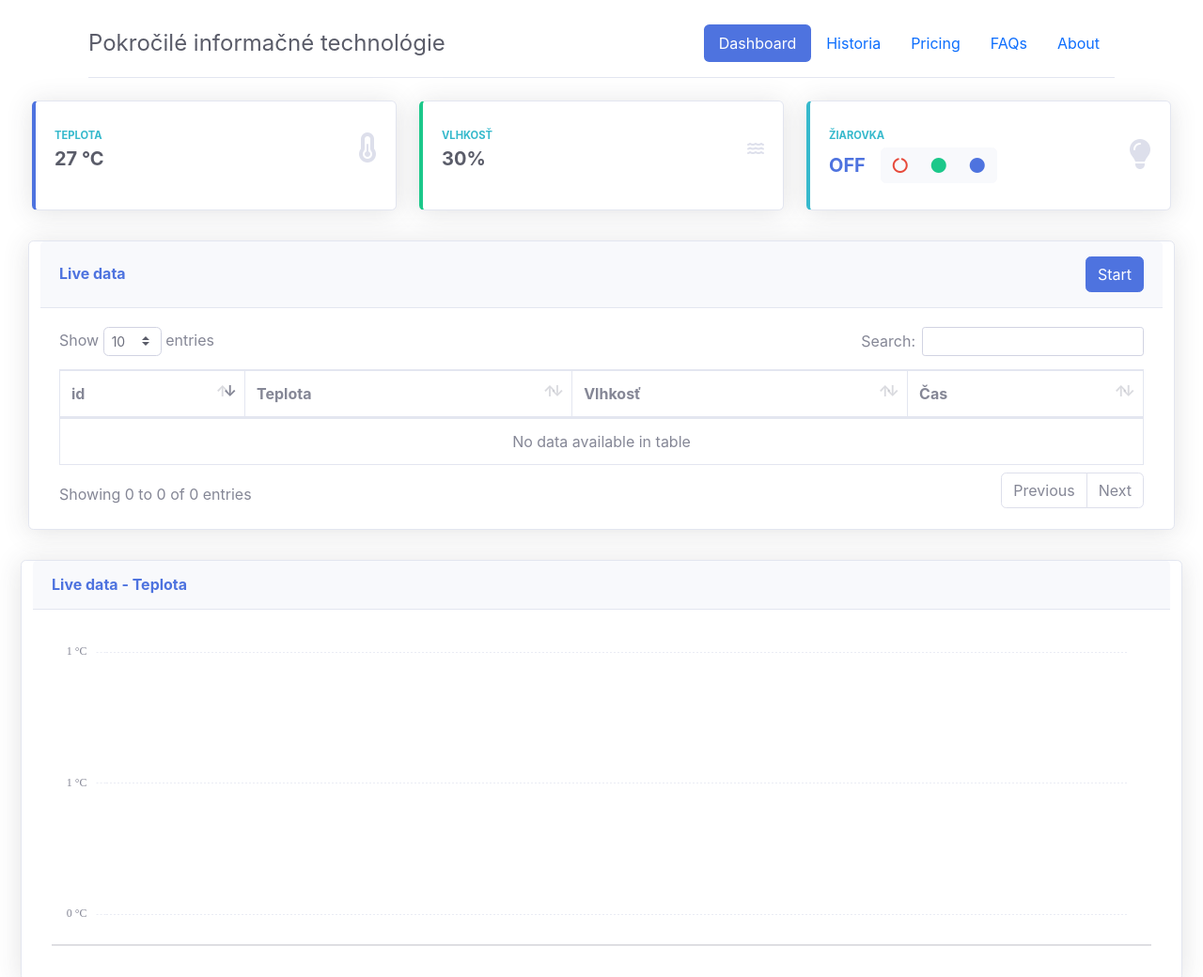
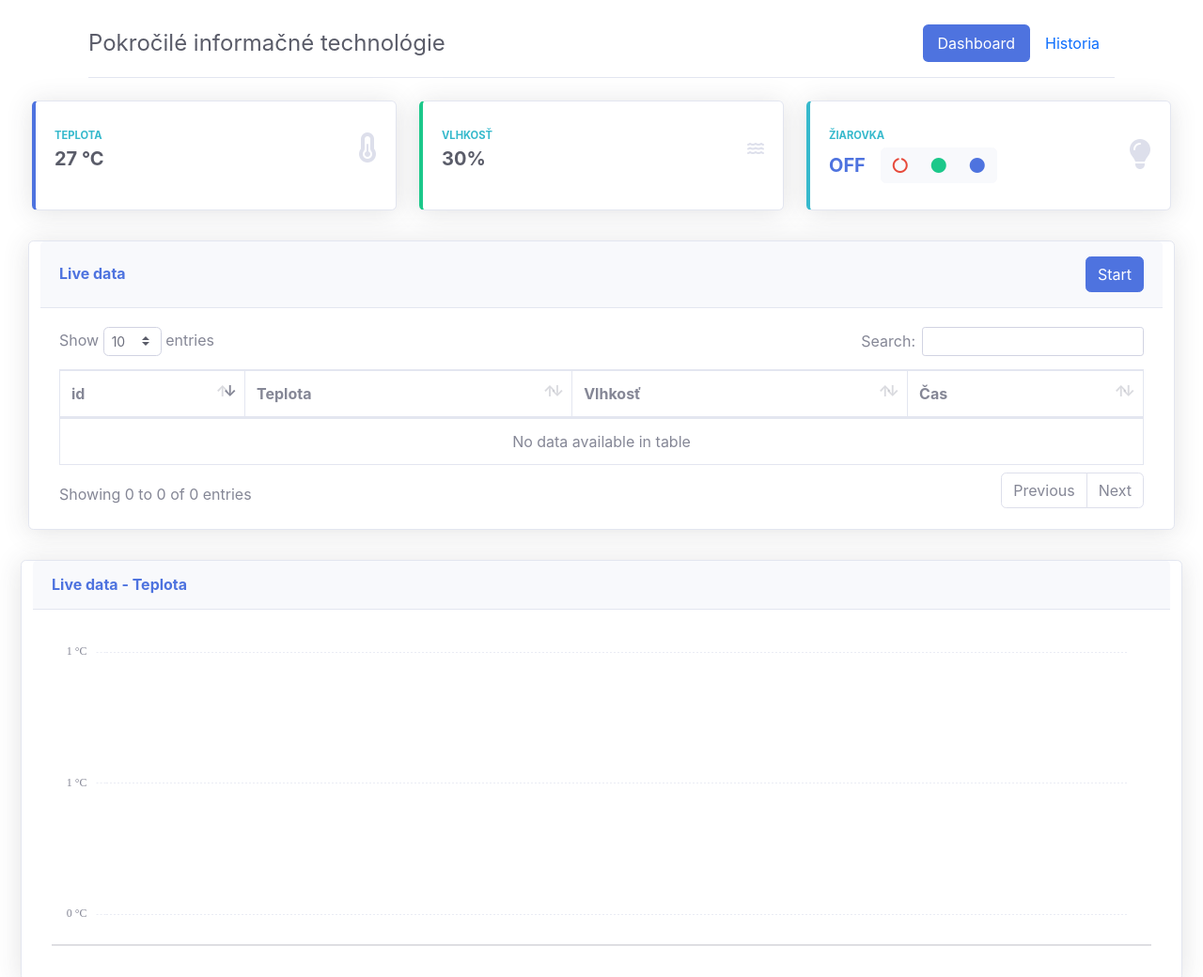
Before and after one commit to danielmarinic/POIT-Arduino, a plain HTML site: page fe/index.html in a window 1280 px wide. Shown: the top 1040 px of the page at 94% size. Drawn offline with nearby package versions, Linux system fonts and the light colour scheme.

Commit message:
menu edit

```diff
--- a/fe/index.html
+++ b/fe/index.html
@@ -33,9 +33,6 @@
         <ul class="nav nav-pills">
             <li class="nav-item"><a href="#" class="nav-link active" aria-current="page">Dashboard</a></li>
             <li class="nav-item"><a href="#" class="nav-link">Historia</a></li>
-            <li class="nav-item"><a href="#" class="nav-link">Pricing</a></li>
-            <li class="nav-item"><a href="#" class="nav-link">FAQs</a></li>
-            <li class="nav-item"><a href="#" class="nav-link">About</a></li>
         </ul>
     </header>
 </div>
```
